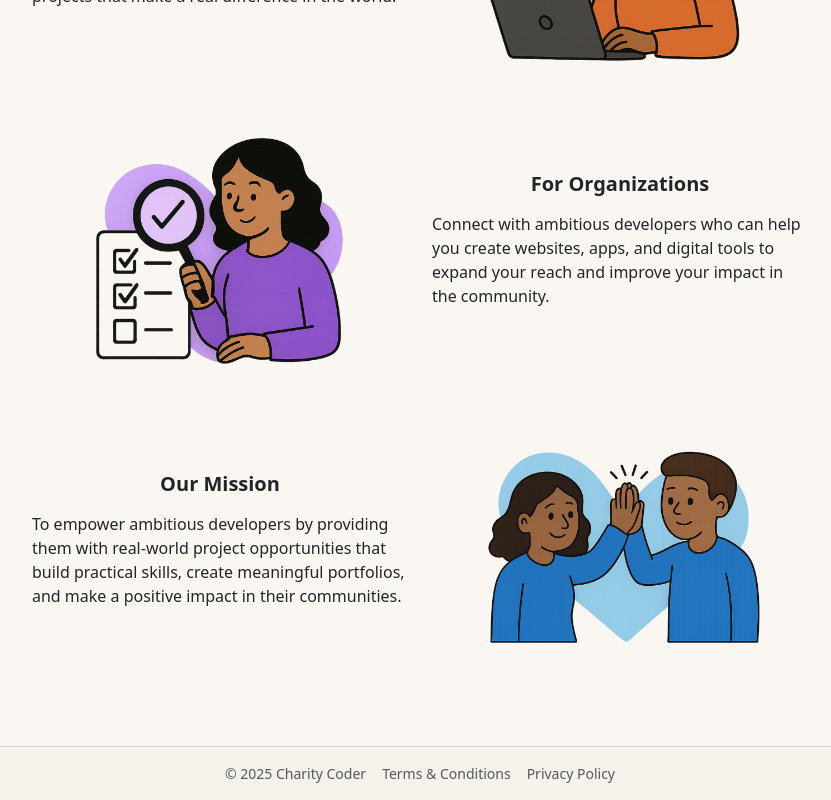
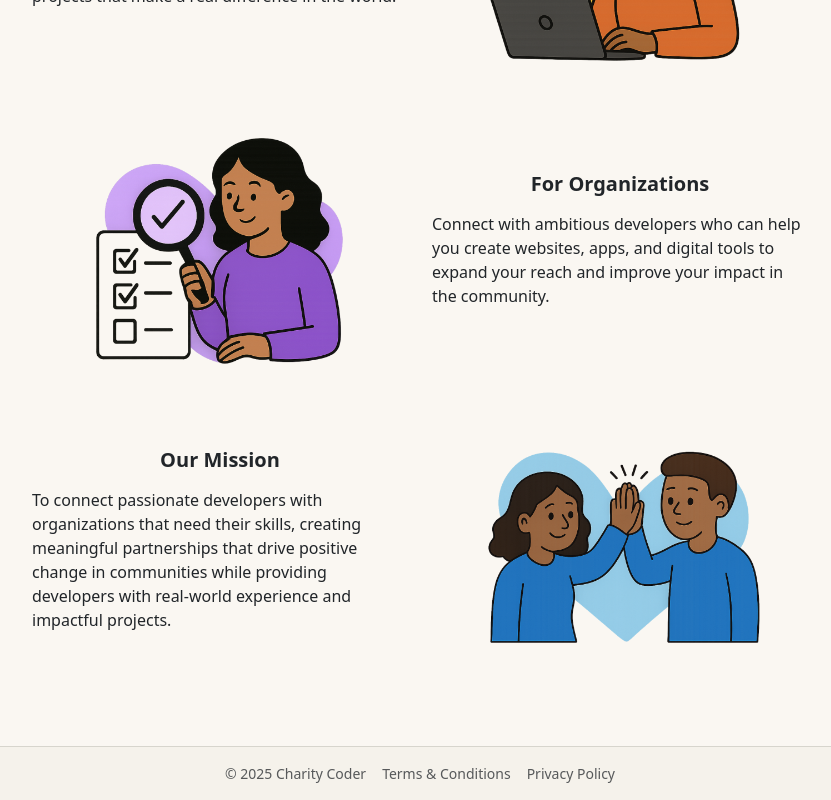
Before and after one commit to 43110JOSHUA/CharityCode, a Next.js app: page / in a window 1280 px wide. Shown: the part 783-1583 px from the top of the page, without its empty margins (220-1051 px from the left). Built offline with nearby package versions, Linux system fonts and the light colour scheme; no server answers.

Commit message:
Updated mission statement

```diff
--- a/app/page.tsx
+++ b/app/page.tsx
@@ -92,10 +92,10 @@ export default function Home() {
             <div className="col-md-8 col-lg-6 order-2 order-md-1">
               <h5 className="fw-bold mb-3 text-center">Our Mission</h5>
               <p>
-                To empower ambitious developers by providing them with
-                real-world project opportunities that build practical skills,
-                create meaningful portfolios, and make a positive impact in
-                their communities.
+                To connect passionate developers with organizations that need
+                their skills, creating meaningful partnerships that drive
+                positive change in communities while providing developers with
+                real-world experience and impactful projects.
               </p>
             </div>
             <div className="col-md-4 col-lg-6 text-center order-1 order-md-2">
```
